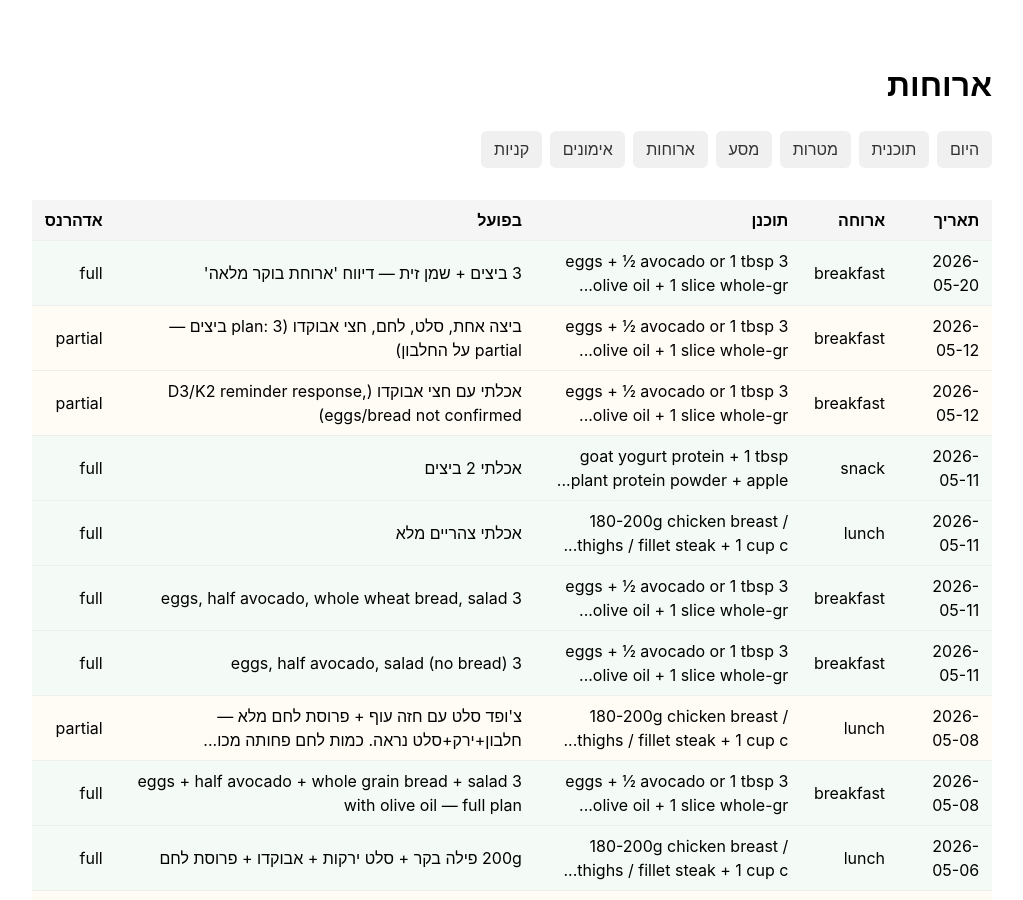
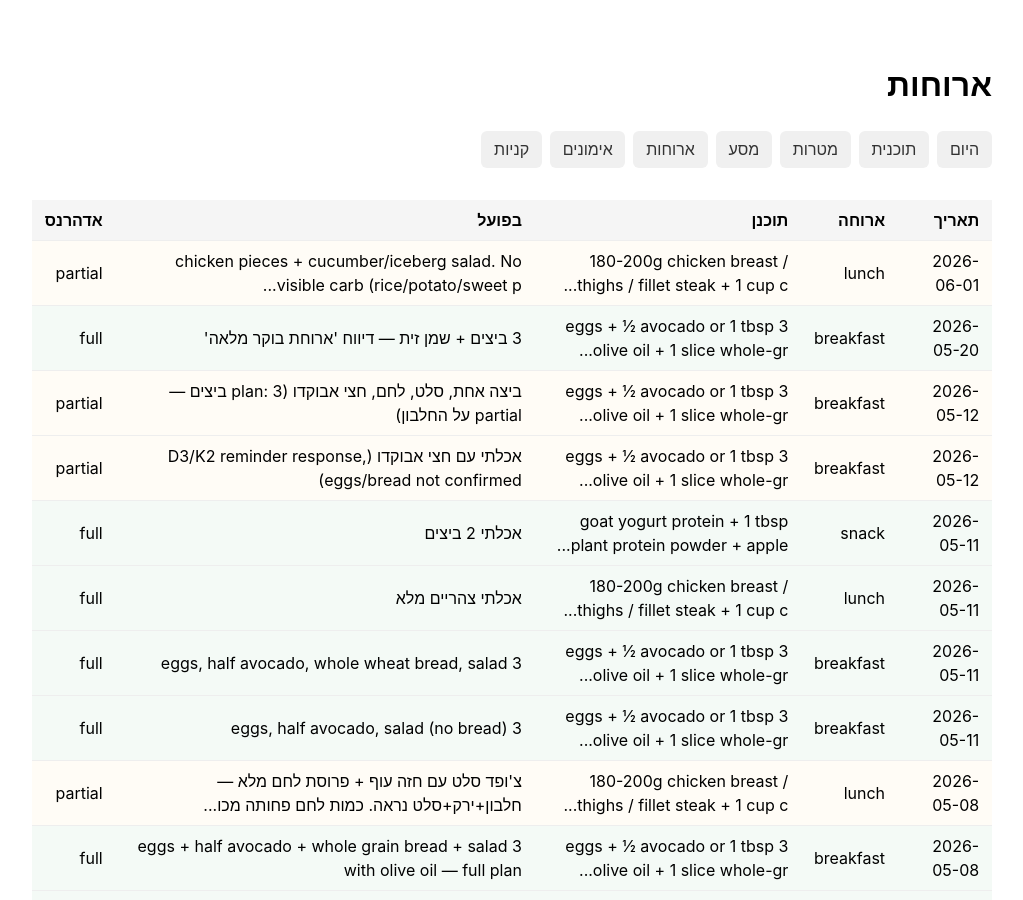
Before and after one commit to alexliv1234/alexbot-public, a Jekyll site: the page built from docs/lifechange/meals.html, in a window 1280 px wide and 900 px high. Shown: the whole window, without its empty margins (128-1151 px from the left). Built offline with Jekyll 4.4.1, drawn with Linux system fonts in a browser that asks for light colours; some of the changed text lies outside the part shown.

Commit message:
📊 coach site update (2026-06-01_14-00)

```diff
--- a/docs/_data/coach/adherence.json
+++ b/docs/_data/coach/adherence.json
@@ -70,5 +70,9 @@
   {
     "date": "2026-05-21",
     "score": null
+  },
+  {
+    "date": "2026-06-01",
+    "score": null
   }
 ]
--- a/docs/_data/coach/meals.json
+++ b/docs/_data/coach/meals.json
@@ -396,5 +396,14 @@
     "planned": "3 eggs + ½ avocado or 1 tbsp olive oil + 1 slice whole-grain/sourdough bread + vegetable salad",
     "actual": "3 ביצים + שמן זית — דיווח 'ארוחת בוקר מלאה'",
     "adherence": "full"
+  },
+  {
+    "date": "2026-06-01",
+    "ts": "2026-06-01T13:31:20+03:00",
+    "type": "meal",
+    "slot": "lunch",
+    "planned": "180-200g chicken breast / thighs / fillet steak + 1 cup cooked rice / potato / sweet potato / 4-6 rice crackers + pickled cauliflower / green beans + large salad + 1 tbsp olive oil",
+    "actual": "chicken pieces + cucumber/iceberg salad. No visible carb (rice/potato/sweet potato) and no pickled veg. Photo at 13:30.",
+    "adherence": "partial"
   }
 ]
--- a/docs/_data/coach/today.json
+++ b/docs/_data/coach/today.json
@@ -1,8 +1,15 @@
 {
   "next_event": "see schedule below",
   "adherence": "in-progress",
-  "as_of": "2026-06-01T08:05:03",
-  "meals": [],
+  "as_of": "2026-06-01T14:00:06",
+  "meals": [
+    {
+      "slot": "lunch",
+      "actual": "chicken pieces + cucumber/iceberg salad. No visible carb (rice/potato/sweet potato) and no pickled veg. Photo at 13:30.",
+      "adherence": "partial",
+      "time": "13:31"
+    }
+  ],
   "workouts": [],
   "supplements": [],
   "water_ml": 0,
```
